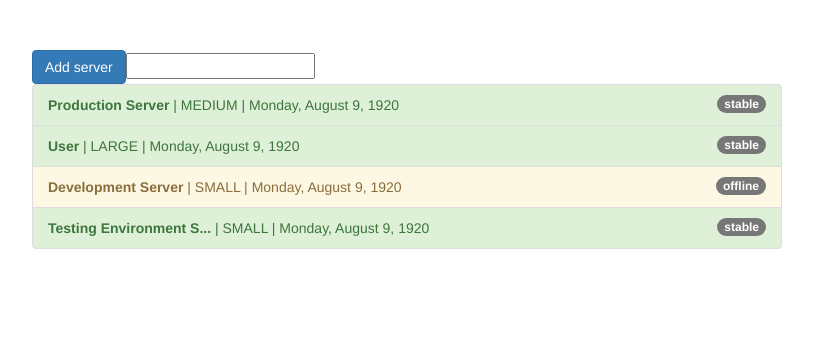
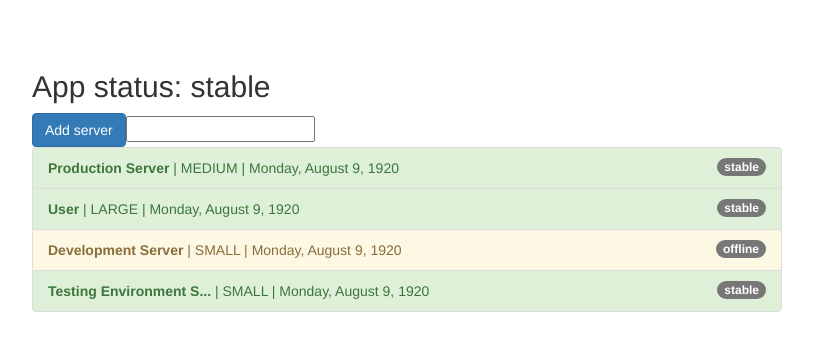
Before and after one commit to imkarin/angular-course, an Angular app in the folder pipes-start/: page / in a window 1280 px wide. Shown: the top 350 px of the page, without its empty margins (233-1046 px from the left). Built offline with nearby package versions, Linux system fonts and the light colour scheme.

Commit message:
Demonstrating built-in async pipe

```diff
--- a/pipes-start/src/app/app.component.html
+++ b/pipes-start/src/app/app.component.html
@@ -1,6 +1,12 @@
 <div class="container">
   <div class="row">
     <div class="col-xs-12 col-sm-10 col-md-8 col-sm-offset-1 col-md-offset-2">
+      <h2>App status: {{ appStatus | async}}</h2> <!--
+        ^This will appear as [object Promise] and it won't update, even when
+        the promise resolves with a string (this is good, it saves performance,
+        we should be specific about our app behaviour!). Therefore we need the
+        pipe: async (built-in).
+      -->
       <button class="btn btn-primary" (click)="addServer()">Add server</button>
       <input type="text" [(ngModel)]="filteredStatus">
       <ul class="list-group">
--- a/pipes-start/src/app/app.component.ts
+++ b/pipes-start/src/app/app.component.ts
@@ -6,6 +6,12 @@ import { Component } from '@angular/core';
   styleUrls: ['./app.component.css']
 })
 export class AppComponent {
+  appStatus = new Promise((resolve, reject) => { // fake some async event
+    setTimeout(() => {
+      resolve('stable')
+    }, 2000)
+  })
+
   filteredStatus: string;
 
   servers = [
```
